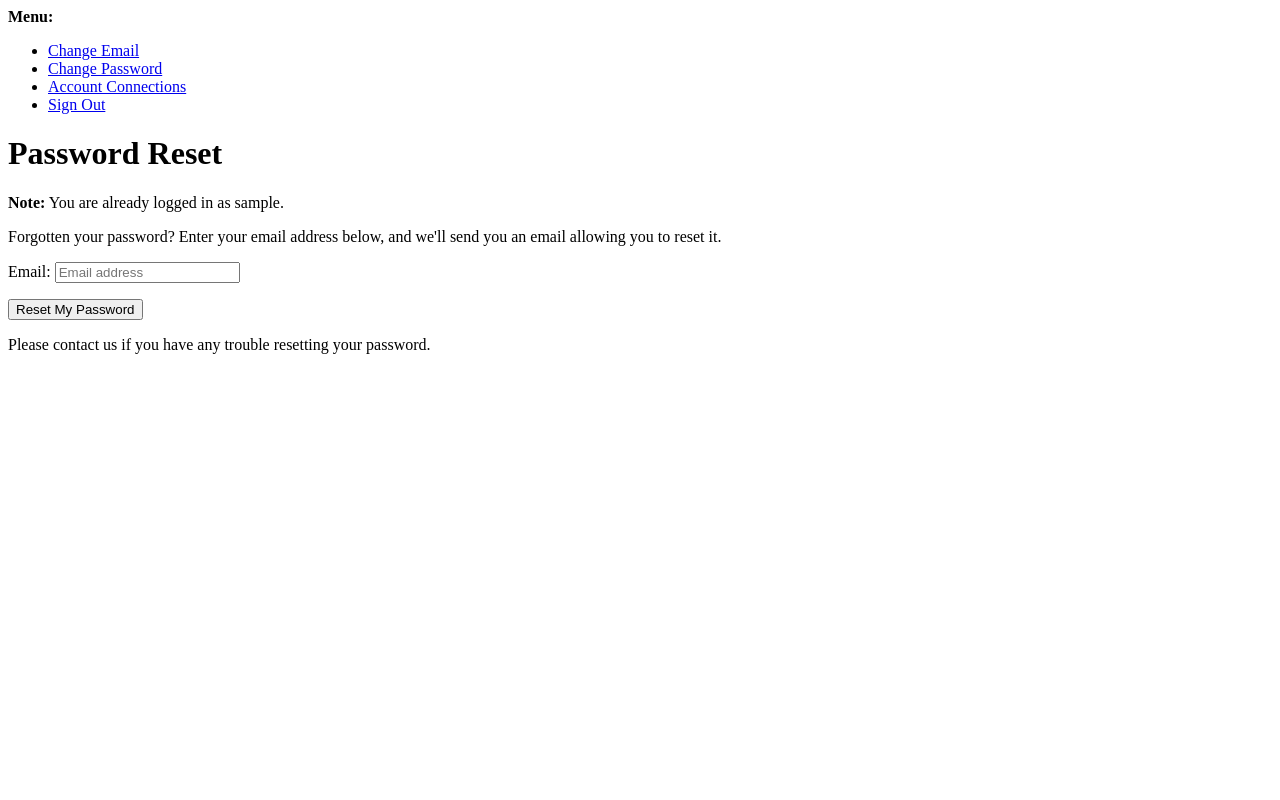
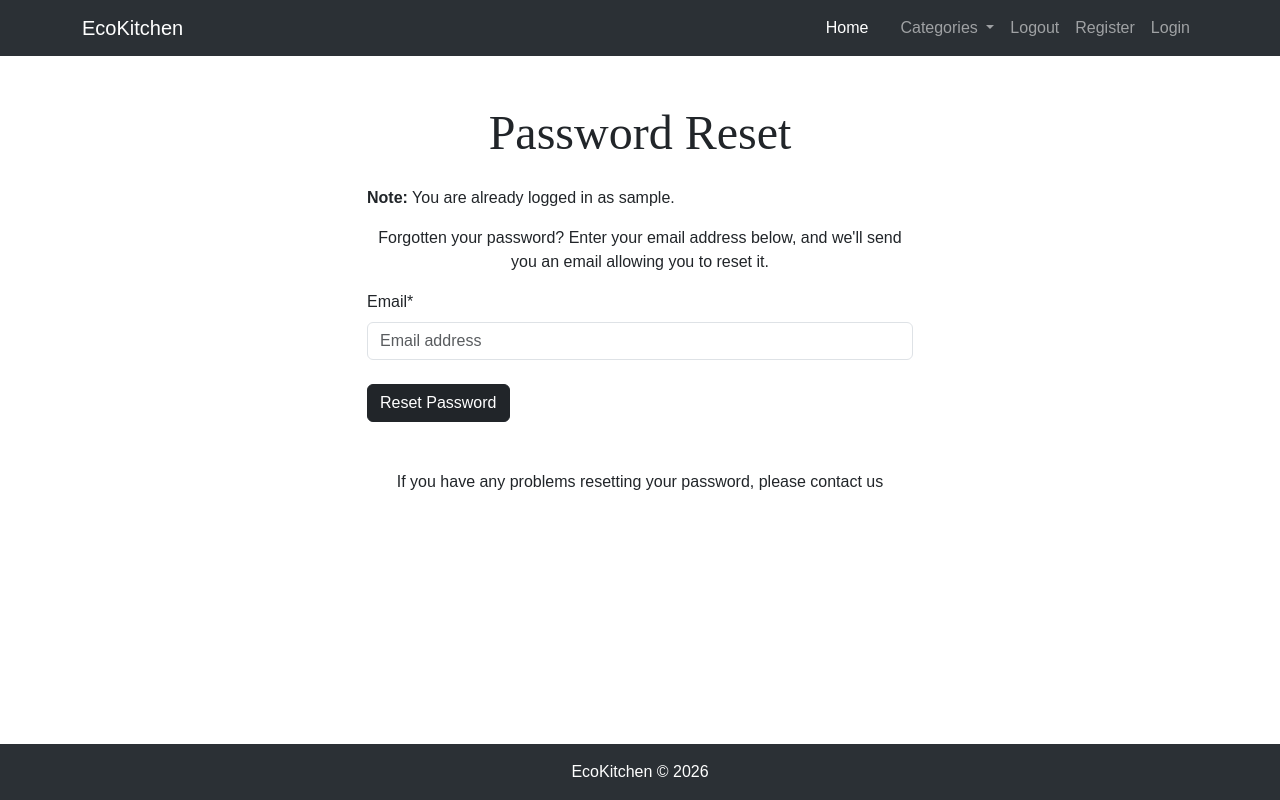
Before and after one commit to Nelgar20/eco-kitchen, a Django app: page /accounts/password/reset/ in a window 1280 px wide. Run offline with Django 5.2, Linux system fonts and the light colour scheme; the visitor is signed in with stand-in values (Sample User, id 1); some libraries are stand-ins or nearby versions.

Commit message:
custom password_reset.html

```diff
--- a/templates/allauth/account/login.html
+++ b/templates/allauth/account/login.html
@@ -11,7 +11,7 @@
     <div class="row justify-content-center">
         <div class="col-12 col-md-8 col-lg-6">
 
-            <h1 class='text-center mb-4'>{% trans 'Sign In' %}</h1>
+            <h1 class='text-center mb-4 display-5'>{% trans 'Sign In' %}</h1>
 
             <p class="text-center">Welcome back to EcoKitchen. Sign in to save your
                 favourite recipes and make the most of your ingredients.</p>
--- a/templates/allauth/account/password_reset.html
+++ b/templates/allauth/account/password_reset.html
@@ -1,33 +1,36 @@
-{% extends "account/base_entrance.html" %}
-{% load i18n allauth account %}
-{% block head_title %}
-    {% trans "Password Reset" %}
-{% endblock head_title %}
+{% extends 'base.html' %}
+{% load i18n %}
+{% load crispy_forms_tags %}
+
+{% block title %}
+{% trans 'Reset Password' %} | EcoKitchen
+{% endblock %}
+
 {% block content %}
-    {% element h1 %}
-        {% trans "Password Reset" %}
-    {% endelement %}
-    {% if user.is_authenticated %}
-        {% include "account/snippets/already_logged_in.html" %}
-    {% endif %}
-    {% element p %}
-        {% trans "Forgotten your password? Enter your email address below, and we'll send you an email allowing you to reset it." %}
-    {% endelement %}
-    {% url 'account_reset_password' as reset_url %}
-    {% element form form=form method="post" action=reset_url %}
-        {% slot body %}
-            {% csrf_token %}
-            {% element fields form=form %}
-            {% endelement %}
-            {{ redirect_field }}
-        {% endslot %}
-        {% slot actions %}
-            {% element button type="submit" %}
-                {% trans 'Reset My Password' %}
-            {% endelement %}
-        {% endslot %}
-    {% endelement %}
-    {% element p %}
-        {% blocktrans %}Please contact us if you have any trouble resetting your password.{% endblocktrans %}
-    {% endelement %}
-{% endblock content %}
+<div class="container py-5">
+    <div class="row justify-content-center">
+        <div class="col-12 col-md-8 col-lg-6">
+
+            <h1 class='text-center mb-4 display-5'>{% trans "Password Reset" %}</h1>
+
+            {% if user.is_authenticated %}
+            {% include "account/snippets/already_logged_in.html" %}
+            {% endif %}
+
+            <p class="text-center">Forgotten your password? Enter your email address below,
+                and we'll send you an email allowing you to reset it.</p>
+
+            <form method="post" action="">
+                {% csrf_token %}
+                {{ form|crispy }}
+                {{ redirect_field }}
+
+                <button class="btn btn-dark mt-2" type="submit">
+                    {% trans 'Reset Password' %}
+                </button>
+            </form>
+            <p class="text-center mt-5">If you have any problems resetting your password, please contact us</p>
+        </div>
+    </div>
+</div>
+{% endblock %}
```
